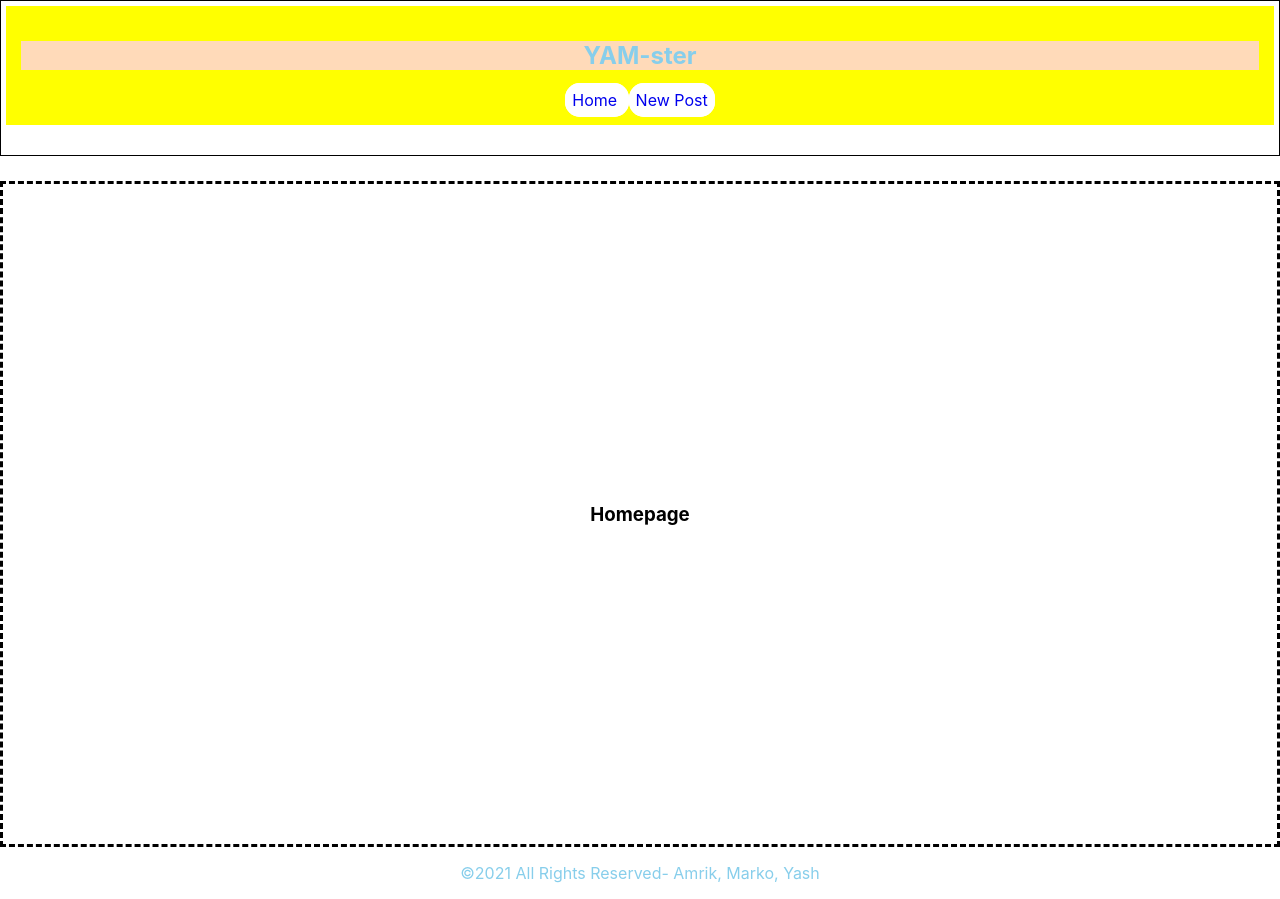
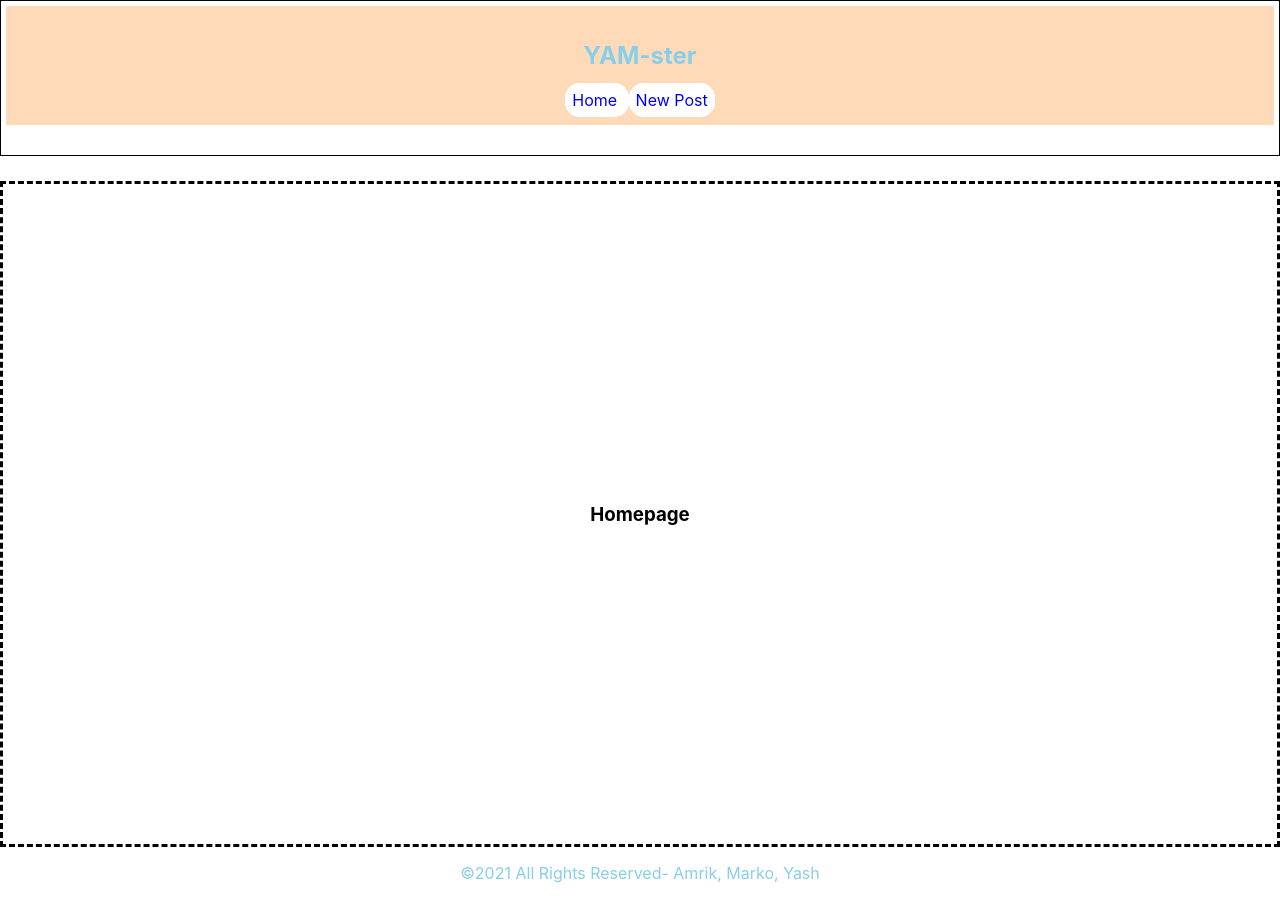
Before and after one commit to MarkoKupresanin/CutiehacksYAM, a React (Create React App) app: page / in a window 1280 px wide. Built offline with nearby package versions, Linux system fonts and the light colour scheme; no server answers; the database is empty.

Commit message:
Update App.css

```diff
--- a/src/App.css
+++ b/src/App.css
@@ -39,7 +39,7 @@ footer {
   text-decoration: none;
   margin-bottom: 25px;
   padding: 15px;
-  background-color: yellow;
+  background-color: peachpuff;
   font-weight: 400;
 }
 
```
